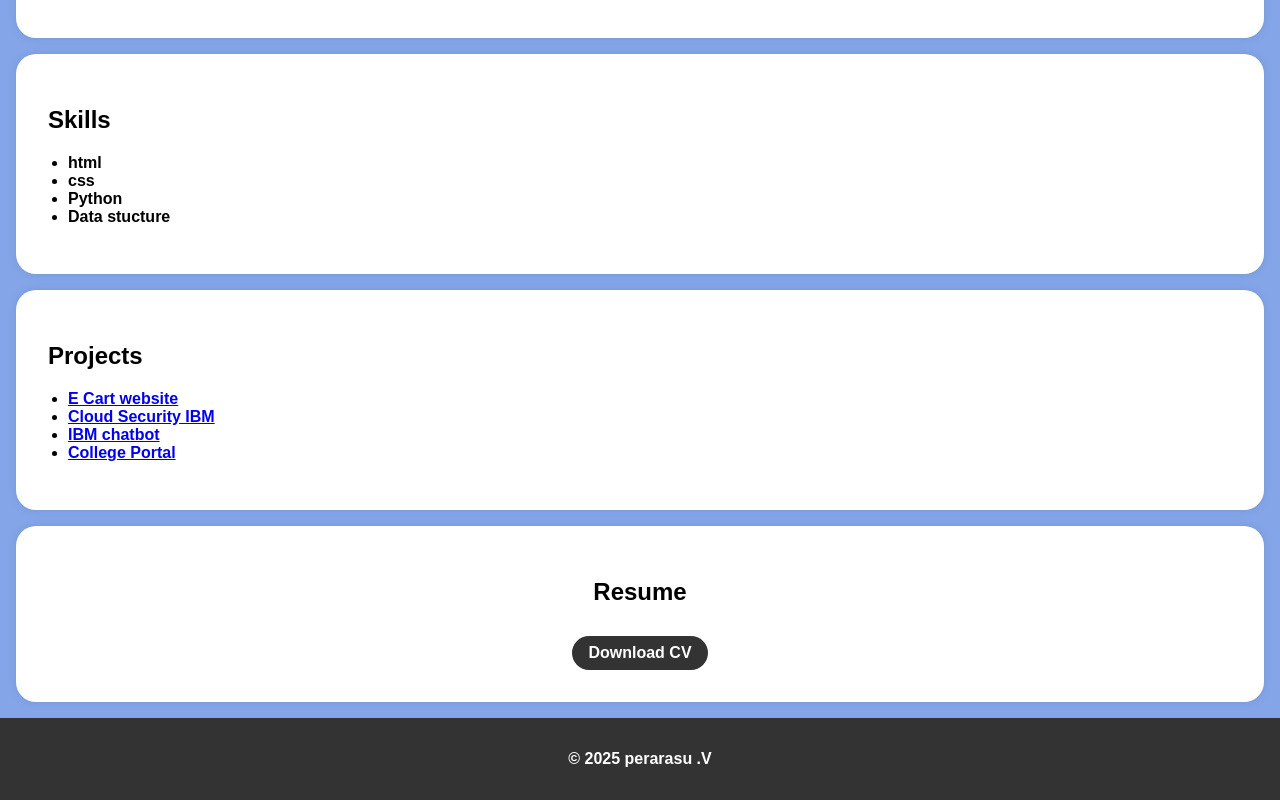
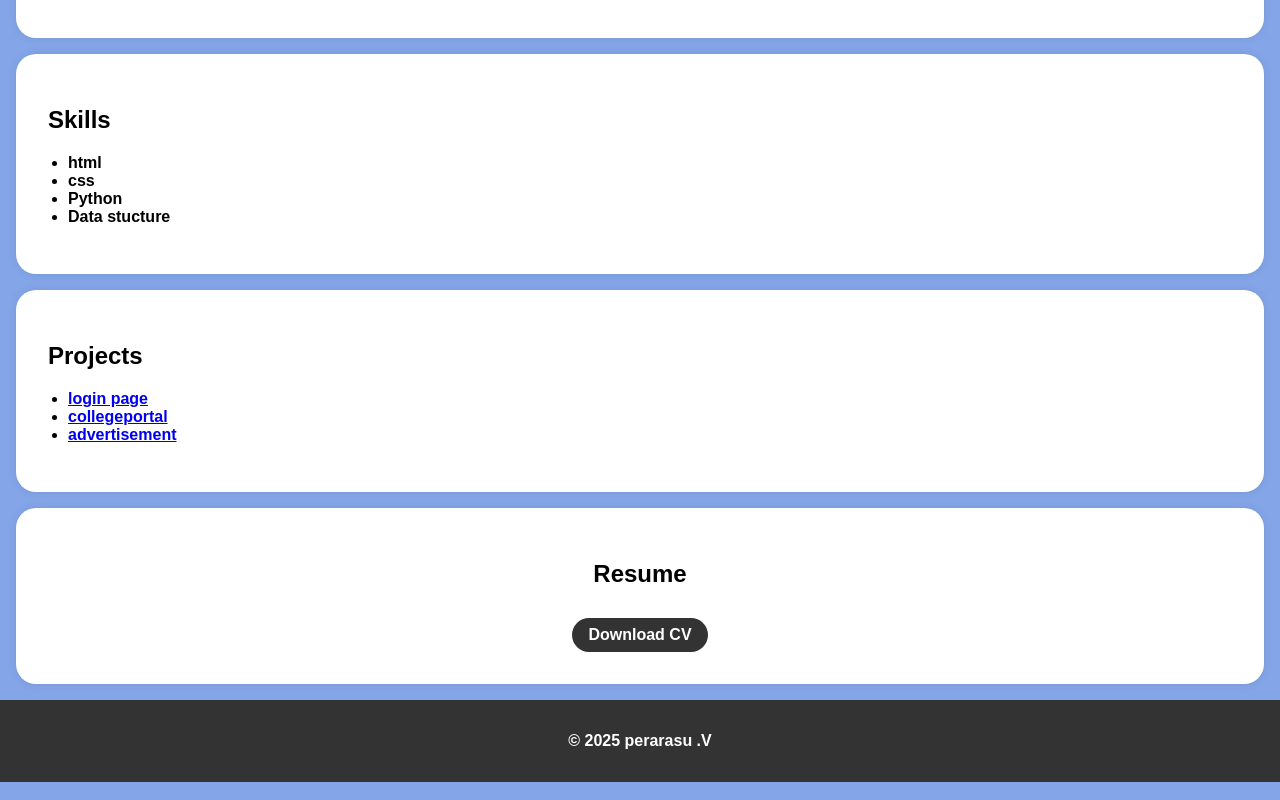
Before and after one commit to 123perarasu/digital-portfolio, a plain HTML site: page index.html in a window 1280 px wide. Shown: the part 574-1374 px from the top of the page. Drawn offline with Linux system fonts and the light colour scheme; files whose address does not match are found by name.

Commit message:
Update index.html

```diff
--- a/index.html
+++ b/index.html
@@ -95,7 +95,7 @@
     <header>
         <div class="header-content">
             <!-- Add your profile picture here -->
-            <img src="D:\23h110\photo.jpg"alt="Your Profile Picture" class="profile-picture">
+            <img src="photo.jpg"alt="Your Profile Picture" class="profile-picture">
             <h1>Perarasu.V</h1>
             <p>Bachelor of computer Application(BCA)</p>
         </div>
@@ -146,11 +146,10 @@
         <div class="section-content">
             <h2>Projects</h2>
             <ul>
-                <li><a href="#">E Cart website</a></li>
-                <li><a href="#">Cloud Security IBM</a></li>
-                <li><a href="#">IBM chatbot</a></li>
-                <li><a href="#">College Portal</a></li>
-                <!-- Add more project links here -->
+                <li><a href="project1.html">login page</a></li>
+                <li><a href="project2.html">collegeportal</a></li>
+                <li><a href="project3.html">advertisement</a></li>
+
             </ul>
         </div>
     </section>
@@ -160,7 +159,7 @@
         <div class="section-content">
             <center>
             <h2>Resume</h2>
-            <a href="file.pdf" target="_blank" class="download-button">Download CV</a>
+            <a href="resumeperarasu.jpg" target="_blank" class="download-button">Download CV</a>
         </center>
         </div>
 
```
